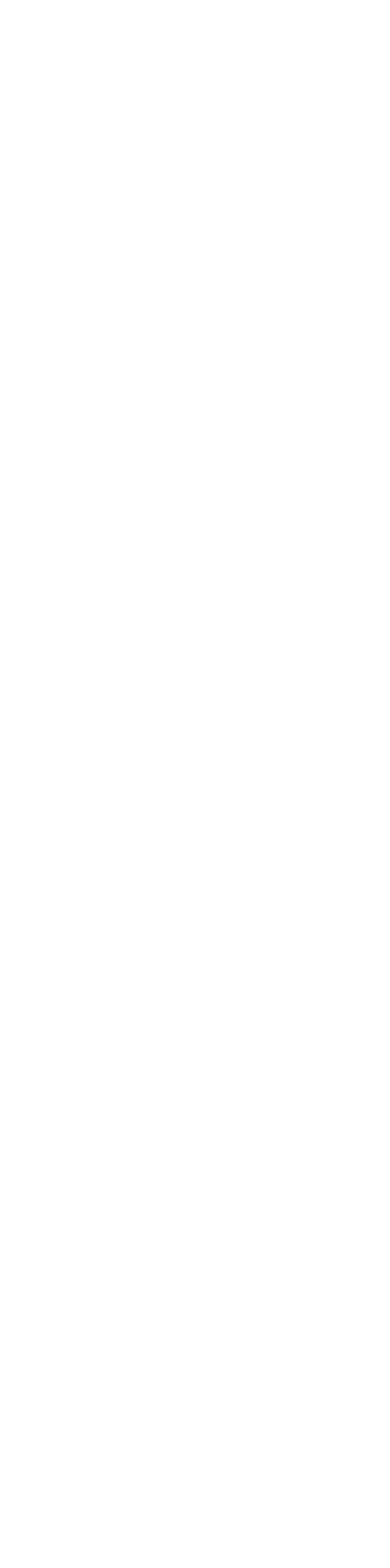
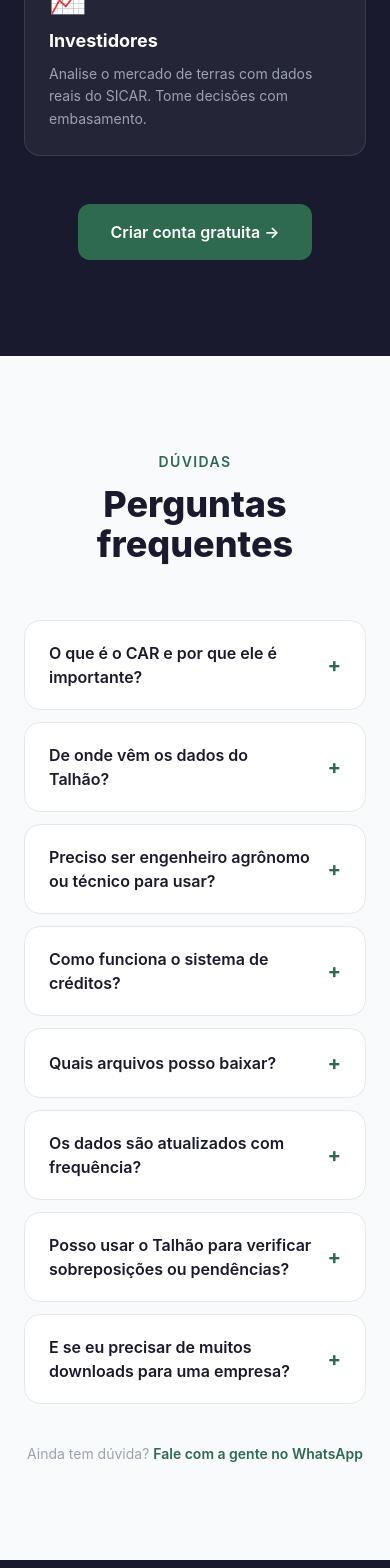
Before and after one commit to thiagomendes87/talhao-app, a Next.js app: page / in a window 390 px wide. Shown: the part 4414-5982 px from the top of the page. Before the commit the page ends 3321 px from the top, so only its background shows below. Built offline with nearby package versions, Linux system fonts and the light colour scheme.

Commit message:
Add ForWho, FAQ sections and WhatsApp contact button

```diff
--- a/app/page.tsx
+++ b/app/page.tsx
@@ -2,6 +2,8 @@ import Navbar from '@/components/Navbar'
 import MapHero from '@/components/MapHero'
 import Pricing from '@/components/Pricing'
 import WhatsAppTeaser from '@/components/WhatsAppTeaser'
+import ForWho from '@/components/ForWho'
+import FAQ from '@/components/FAQ'
 import Footer from '@/components/Footer'
 
 export default function Home() {
@@ -11,6 +13,8 @@ export default function Home() {
       <MapHero />
       <Pricing />
       <WhatsAppTeaser />
+      <ForWho />
+      <FAQ />
       <Footer />
     </main>
   )
--- /dev/null
+++ b/components/FAQ.tsx
@@ -0,0 +1,87 @@
+'use client'
+
+import { useState } from 'react'
+
+const faqs = [
+  {
+    q: 'O que é o CAR e por que ele é importante?',
+    a: 'O CAR (Cadastro Ambiental Rural) é um registro eletrônico obrigatório para todos os imóveis rurais do Brasil. Ele contém a localização, os limites e as informações ambientais de cada propriedade. É a base legal para acesso ao crédito rural, regularização ambiental e compra e venda de terras.'
+  },
+  {
+    q: 'De onde vêm os dados do Talhão?',
+    a: 'Todos os dados são extraídos diretamente do SICAR (Sistema Nacional de Cadastro Ambiental Rural), que é a base de dados oficial do governo federal. Os arquivos KML refletem exatamente o que está registrado no sistema público.'
+  },
+  {
+    q: 'Preciso ser engenheiro agrônomo ou técnico para usar?',
+    a: 'Não. O Talhão foi criado para qualquer pessoa que precise de dados rurais — corretor, investidor, produtor ou consultor. A interface é simples: você busca pelo CPF/CNPJ, nome do proprietário ou localização, e baixa o arquivo.'
+  },
+  {
+    q: 'Como funciona o sistema de créditos?',
+    a: 'Cada download custa R$3,50. Você compra créditos antecipadamente (mínimo R$14,00 = 4 downloads) e vai usando conforme precisar. Os créditos não expiram. Para quem usa mais de 14 downloads por mês, o Plano Pro por R$49/mês é mais vantajoso.'
+  },
+  {
+    q: 'Quais arquivos posso baixar?',
+    a: 'Na versão atual: KML (Google Earth e outros SIGs), shapefile e PDF com resumo da propriedade. Em breve: SIGEF, INCRA e sobreposição com outras camadas temáticas como biomas, áreas embargadas e aptidão agrícola.'
+  },
+  {
+    q: 'Os dados são atualizados com frequência?',
+    a: 'Sim. A base do SICAR é atualizada periodicamente e o Talhão sincroniza automaticamente. Quando um CAR é retificado ou um novo cadastro é aprovado, a plataforma reflete essa mudança em até 24 horas.'
+  },
+  {
+    q: 'Posso usar o Talhão para verificar sobreposições ou pendências?',
+    a: 'Na versão atual você consegue visualizar o polígono da propriedade no mapa. As análises de sobreposição com APP, Reserva Legal e áreas embargadas estão previstas para versões futuras. Você pode exportar o KML e cruzar com outras bases no QGIS ou ArcGIS.'
+  },
+  {
+    q: 'E se eu precisar de muitos downloads para uma empresa?',
+    a: 'Temos planos corporativos sob medida para escritórios de consultoria, bancos e imobiliárias rurais com alto volume. Entre em contato via WhatsApp e montamos uma proposta personalizada.'
+  },
+]
+
+export default function FAQ() {
+  const [open, setOpen] = useState<number | null>(null)
+
+  return (
+    <section id="faq" className="bg-gray-50 py-24 px-6">
+      <div className="max-w-3xl mx-auto">
+
+        <div className="text-center mb-14">
+          <p className="text-[#2D6A4F] font-semibold text-sm uppercase tracking-widest mb-3">Dúvidas</p>
+          <h2 className="text-4xl font-extrabold text-[#1A1A2E]">Perguntas frequentes</h2>
+        </div>
+
+        <div className="flex flex-col gap-3">
+          {faqs.map((faq, i) => (
+            <div
+              key={i}
+              className="bg-white rounded-2xl border border-gray-200 overflow-hidden"
+            >
+              <button
+                onClick={() => setOpen(open === i ? null : i)}
+                className="w-full flex items-center justify-between px-6 py-5 text-left"
+              >
+                <span className="font-semibold text-[#1A1A2E] text-base pr-4">{faq.q}</span>
+                <span className={`text-[#2D6A4F] text-xl font-bold flex-shrink-0 transition-transform duration-200 ${open === i ? 'rotate-45' : ''}`}>
+                  +
+                </span>
+              </button>
+
+              {open === i && (
+                <div className="px-6 pb-5">
+                  <div className="h-px bg-gray-100 mb-4" />
+                  <p className="text-gray-600 text-sm leading-relaxed">{faq.a}</p>
+                </div>
+              )}
+            </div>
+          ))}
+        </div>
+
+        <p className="text-center text-sm text-gray-400 mt-10">
+          Ainda tem dúvida?{' '}
+          <a href="https://wa.me/5511999999999" className="text-[#2D6A4F] font-semibold hover:underline">
+            Fale com a gente no WhatsApp
+          </a>
+        </p>
+      </div>
+    </section>
+  )
+}
--- /dev/null
+++ b/components/ForWho.tsx
@@ -0,0 +1,43 @@
+export default function ForWho() {
+  const profiles = [
+    { icon: '🤝', label: 'Corretores & Imobiliárias', desc: 'Encontre qualquer propriedade rural em segundos. Impressione clientes com dados precisos.' },
+    { icon: '🌾', label: 'Proprietários Rurais', desc: 'Conheça sua própria terra como nunca antes. Acesse os dados oficiais da sua fazenda.' },
+    { icon: '📐', label: 'Compradores de Terrenos', desc: 'Pesquise antes de comprar. Veja área, localização e documentação georreferenciada.' },
+    { icon: '📈', label: 'Investidores', desc: 'Analise o mercado de terras com dados reais do SICAR. Tome decisões com embasamento.' },
+  ]
+
+  return (
+    <section className="bg-[#1A1A2E] py-24 px-6">
+      <div className="max-w-5xl mx-auto text-center">
+
+        {/* Headline */}
+        <p className="text-[#2D6A4F] font-semibold text-sm uppercase tracking-widest mb-4">Para quem é</p>
+        <h2 className="text-4xl md:text-5xl font-extrabold text-white leading-tight mb-6">
+          A plataforma de dados rurais<br />
+          <span className="text-[#52B788]">mais acessível e justa do Brasil.</span>
+        </h2>
+        <p className="text-gray-400 text-lg max-w-2xl mx-auto mb-16">
+          Pague só pelo que usar. Sem contrato, sem mensalidade obrigatória. Dados oficiais ao alcance de qualquer profissional do agro.
+        </p>
+
+        {/* Cards */}
+        <div className="grid grid-cols-1 sm:grid-cols-2 gap-6 text-left">
+          {profiles.map((p) => (
+            <div key={p.label} className="bg-white/5 border border-white/10 rounded-2xl p-6 hover:bg-white/10 transition-colors">
+              <div className="text-3xl mb-3">{p.icon}</div>
+              <h3 className="text-white font-bold text-lg mb-2">{p.label}</h3>
+              <p className="text-gray-400 text-sm leading-relaxed">{p.desc}</p>
+            </div>
+          ))}
+        </div>
+
+        {/* CTA */}
+        <div className="mt-12">
+          <a href="/cadastro" className="inline-block bg-[#2D6A4F] hover:bg-[#245c43] text-white font-semibold px-8 py-4 rounded-xl transition-colors text-base">
+            Criar conta gratuita →
+          </a>
+        </div>
+      </div>
+    </section>
+  )
+}
--- a/components/Navbar.tsx
+++ b/components/Navbar.tsx
@@ -17,7 +17,18 @@ export default function Navbar() {
       <div className="hidden md:flex items-center gap-7 text-sm text-gray-600">
         <Link href="#como-funciona" className="hover:text-[#1A1A2E] transition-colors">Como funciona</Link>
         <Link href="#precos" className="hover:text-[#1A1A2E] transition-colors">Preços</Link>
-        <Link href="#suporte" className="hover:text-[#1A1A2E] transition-colors">Suporte</Link>
+        <Link href="#faq" className="hover:text-[#1A1A2E] transition-colors">FAQ</Link>
+        <a
+          href="https://wa.me/5511999999999"
+          target="_blank"
+          rel="noopener noreferrer"
+          className="flex items-center gap-1.5 text-[#2D6A4F] font-semibold hover:text-[#1A1A2E] transition-colors"
+        >
+          <svg className="w-4 h-4 fill-current" viewBox="0 0 24 24" xmlns="http://www.w3.org/2000/svg">
+            <path d="M17.472 14.382c-.297-.149-1.758-.867-2.03-.967-.273-.099-.471-.148-.67.15-.197.297-.767.966-.94 1.164-.173.199-.347.223-.644.075-.297-.15-1.255-.463-2.39-1.475-.883-.788-1.48-1.761-1.653-2.059-.173-.297-.018-.458.13-.606.134-.133.298-.347.446-.52.149-.174.198-.298.298-.497.099-.198.05-.371-.025-.52-.075-.149-.669-1.612-.916-2.207-.242-.579-.487-.5-.669-.51-.173-.008-.371-.01-.57-.01-.198 0-.52.074-.792.372-.272.297-1.04 1.016-1.04 2.479 0 1.462 1.065 2.875 1.213 3.074.149.198 2.096 3.2 5.077 4.487.709.306 1.262.489 1.694.625.712.227 1.36.195 1.871.118.571-.085 1.758-.719 2.006-1.413.248-.694.248-1.289.173-1.413-.074-.124-.272-.198-.57-.347m-5.421 7.403h-.004a9.87 9.87 0 01-5.031-1.378l-.361-.214-3.741.982.998-3.648-.235-.374a9.86 9.86 0 01-1.51-5.26c.001-5.45 4.436-9.884 9.888-9.884 2.64 0 5.122 1.03 6.988 2.898a9.825 9.825 0 012.893 6.994c-.003 5.45-4.437 9.884-9.885 9.884m8.413-18.297A11.815 11.815 0 0012.05 0C5.495 0 .16 5.335.157 11.892c0 2.096.547 4.142 1.588 5.945L.057 24l6.305-1.654a11.882 11.882 0 005.683 1.448h.005c6.554 0 11.89-5.335 11.893-11.893a11.821 11.821 0 00-3.48-8.413z"/>
+          </svg>
+          Contato
+        </a>
       </div>
 
       {/* Actions */}
```
